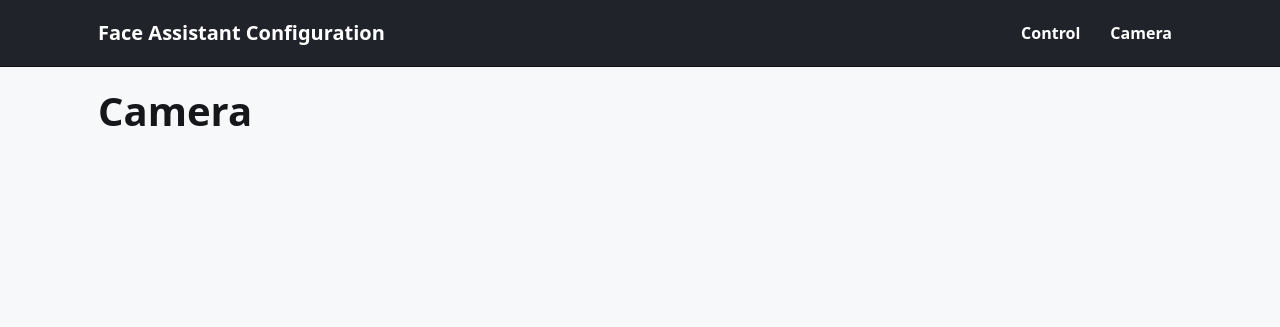
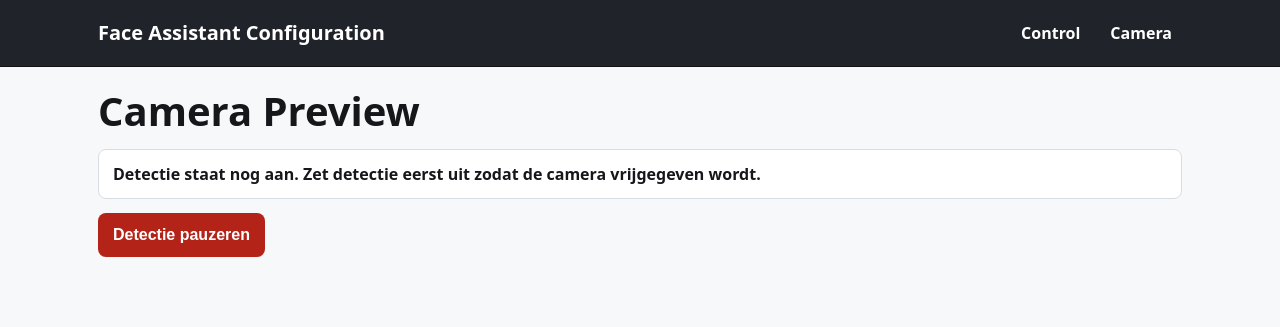
Before and after one commit to mdequanter/jetsonOrin, a Flask app: page /camera in a window 1280 px wide. Shown: the top 327 px of the page. Run offline with Flask 3, Linux system fonts and the light colour scheme.

Commit message:
camera preview

```diff
--- a/faceassist/configuration/app.py
+++ b/faceassist/configuration/app.py
@@ -5,6 +5,7 @@ import shutil
 import subprocess
 import threading
 import time
+import cv2
 
 
 APP_DIR = os.path.dirname(os.path.abspath(__file__))
@@ -230,10 +231,65 @@ def control_page():
         settings_path=SETTINGS_PATH,
     )
 
+def open_preview_camera():
+    settings = load_settings()
+    cam_url = settings.get("droidcam_url", "").strip()
+
+    if cam_url:
+        cap = cv2.VideoCapture(cam_url)
+    else:
+        cap = cv2.VideoCapture(0)
+
+    return cap
+
+
+def generate_camera_frames():
+    cap = open_preview_camera()
+
+    if not cap.isOpened():
+        print("[FOUT] Preview camera kon niet geopend worden.", flush=True)
+        return
+
+    try:
+        while True:
+            ok, frame = cap.read()
+            if not ok or frame is None:
+                time.sleep(0.1)
+                continue
+
+            frame = cv2.resize(frame, (640, 480))
+
+            ok, buffer = cv2.imencode(".jpg", frame)
+            if not ok:
+                continue
+
+            jpg = buffer.tobytes()
+
+            yield (
+                b"--frame\r\n"
+                b"Content-Type: image/jpeg\r\n\r\n" + jpg + b"\r\n"
+            )
+
+    finally:
+        cap.release()
+
+
 @app.route("/camera")
 def camera_page():
-    return render_template("camera.html", active_page="camera")
+    return render_template(
+        "camera.html",
+        title="Camera Preview",
+        active_page="camera",
+        detection_enabled=detection_enabled(),
+    )
 
+
+@app.route("/camera/feed")
+def camera_feed():
+    return app.response_class(
+        generate_camera_frames(),
+        mimetype="multipart/x-mixed-replace; boundary=frame",
+    )
 
 @app.route("/service/start", methods=["POST"])
 def start_service():
--- a/faceassist/configuration/templates/camera.html
+++ b/faceassist/configuration/templates/camera.html
@@ -1,9 +1,31 @@
 {% extends "base.html" %}
 
 {% block content %}
-  <h1>Camera</h1>
+<h1>Camera Preview</h1>
 
-  {% if msg %}
-    <div class="notice {{ level }}">{{ msg }}</div>
-  {% endif %}
+{% if detection_enabled %}
+  <div class="notice warn">
+    Detectie staat nog aan. Zet detectie eerst uit zodat de camera vrijgegeven wordt.
+  </div>
+
+  <form method="post" action="{{ url_for('disable_detection') }}" class="actions">
+    <button class="btn btn-danger" type="submit">Detectie pauzeren</button>
+  </form>
+{% else %}
+  <div class="notice ok">
+    Detectie staat uit. Camera-preview is actief.
+  </div>
+
+  <div class="panel" style="margin-top: 16px;">
+    <img
+      src="{{ url_for('camera_feed') }}"
+      alt="Camera preview"
+      style="width: 100%; max-width: 720px; border-radius: 8px; border: 1px solid var(--line);"
+    >
+  </div>
+
+  <form method="post" action="{{ url_for('enable_detection') }}" class="actions">
+    <button class="btn btn-primary" type="submit">Detectie opnieuw starten</button>
+  </form>
+{% endif %}
 {% endblock %}
```
